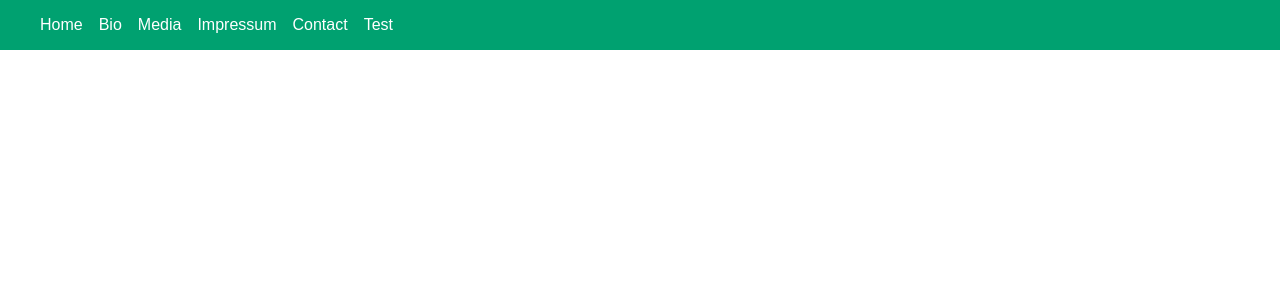
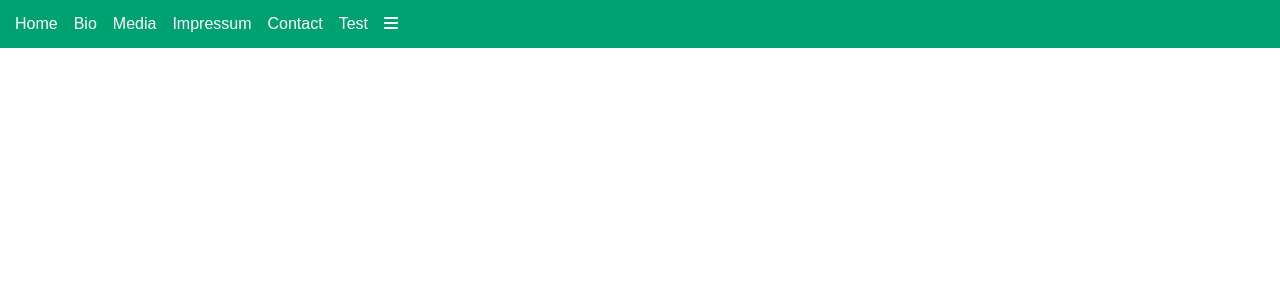
Before and after one commit to LyriCaGitHubber/Blubbermouth, a React app: page / in a window 1280 px wide. Shown: the top 300 px of the page. Built offline with nearby package versions, Linux system fonts and the light colour scheme.

Commit message:
Install fontawesome for icons and import burger button

```diff
--- a/package.json
+++ b/package.json
@@ -35,6 +35,9 @@
     "webpack-dev-server": "^4.11.1"
   },
   "dependencies": {
+    "@fortawesome/fontawesome-svg-core": "^6.2.0",
+    "@fortawesome/free-solid-svg-icons": "^6.2.0",
+    "@fortawesome/react-fontawesome": "^0.2.0",
     "react": "^18.2.0",
     "react-dom": "^18.2.0",
     "react-router-dom": "^6.4.1",
--- a/src/Navigation/Navbar.tsx
+++ b/src/Navigation/Navbar.tsx
@@ -1,5 +1,7 @@
 import React from "react";
 import styled from "styled-components";
+import { FontAwesomeIcon } from "@fortawesome/react-fontawesome";
+import { faBars } from "@fortawesome/free-solid-svg-icons";
 import { Link } from "react-router-dom";
 /*
  * Types
@@ -23,6 +25,8 @@ const UnorderedList = styled.ul`
   list-style-type: none;
   display: flex;
   gap: 1em;
+  margin: 15px;
+  padding: 0;
 `;
 
 const Navigation = styled.nav``;
@@ -56,6 +60,11 @@ const Navbar: React.FunctionComponent<NavbarProps> = (props: NavbarProps) => {
               </ListItem>
             );
           })}
+          <FontAwesomeIcon
+            icon={faBars}
+            color="white"
+            onClick={() => console.log("klicked")}
+          />
         </UnorderedList>
       </Navigation>
     </Container>
```
Also changed, not shown: 1 other file (tests, documents, lock files or other folders).
